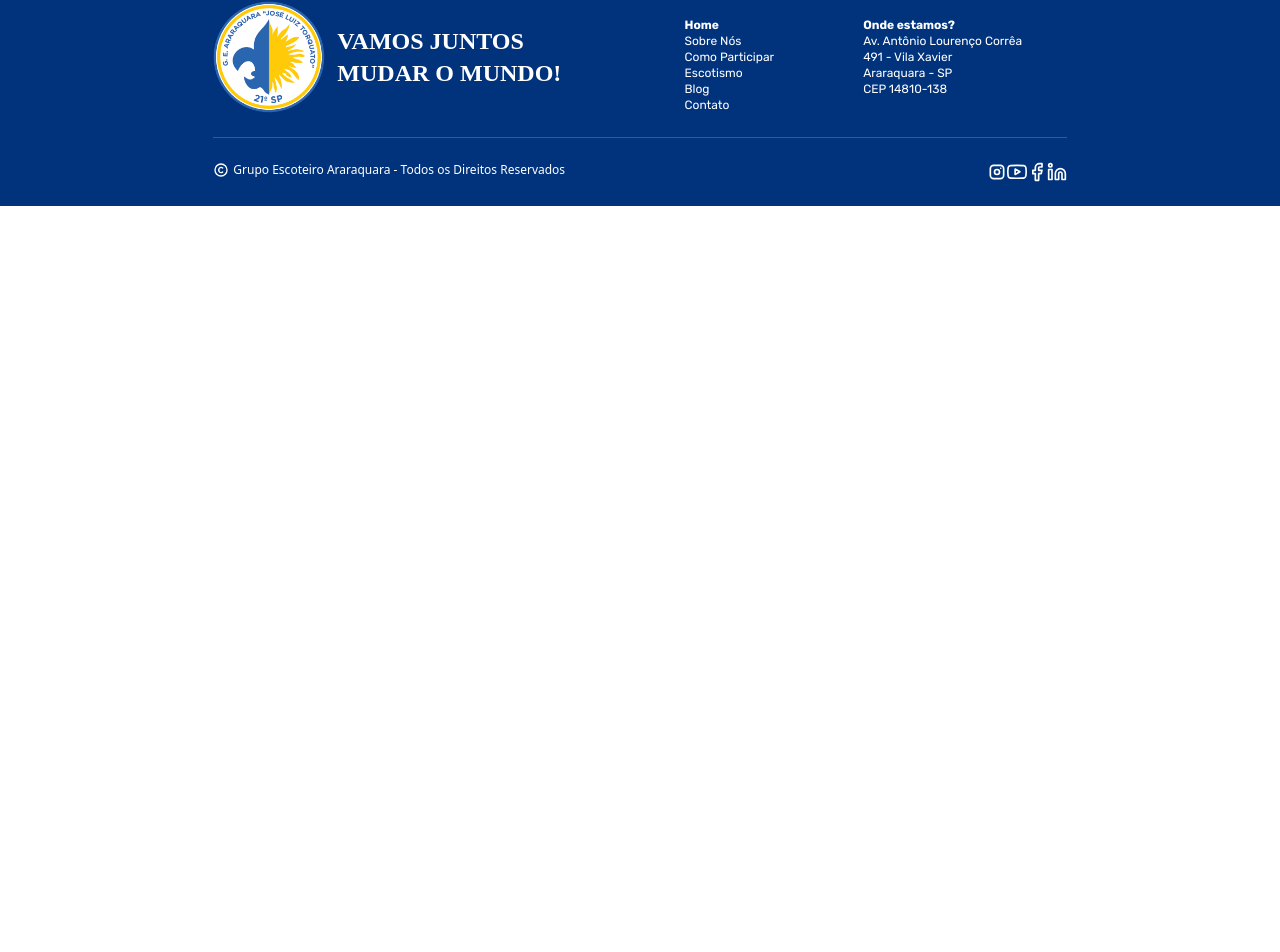
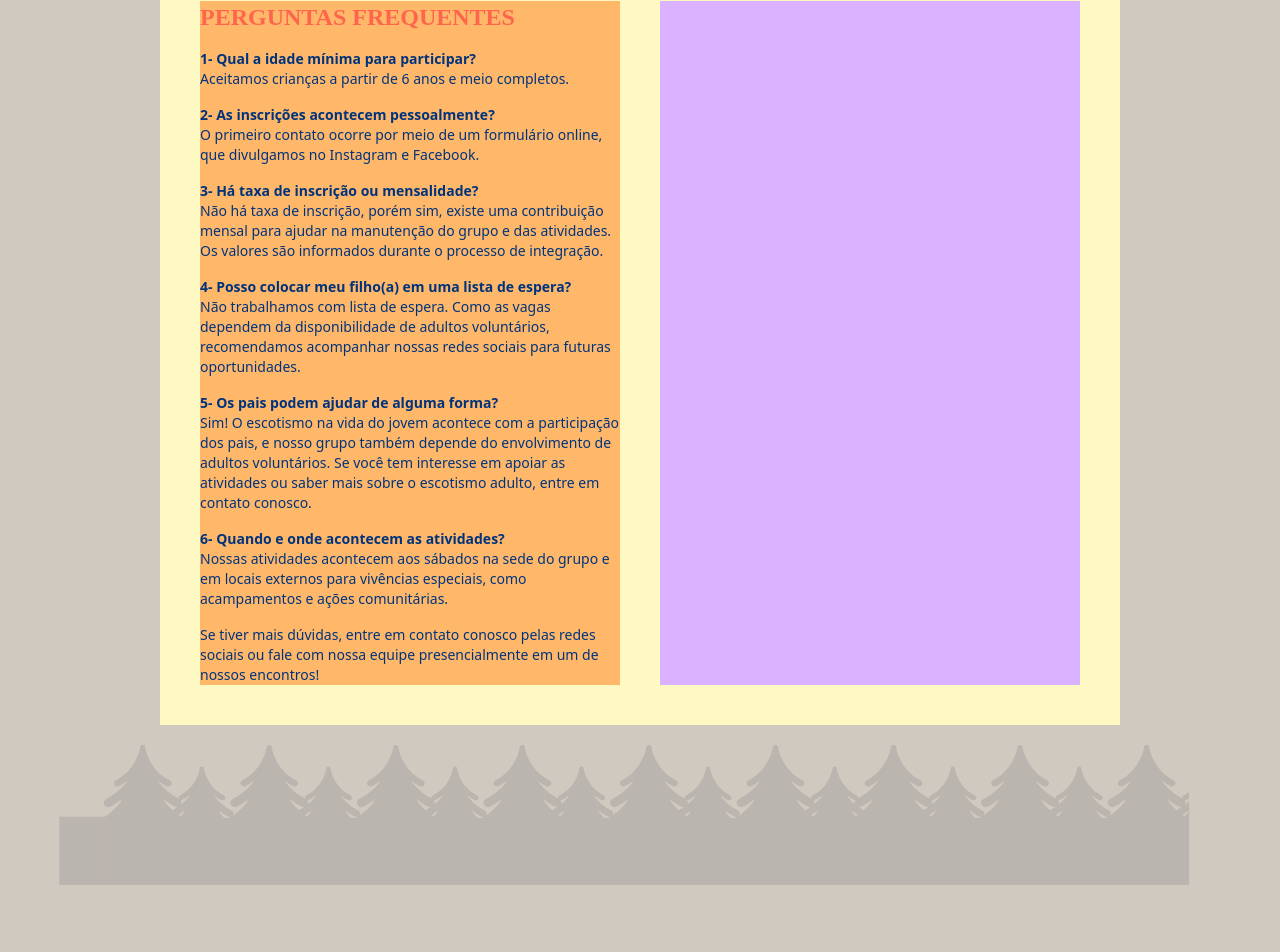
Before and after one commit to pedro-belarmino/escAraraquara, a React (Vite) app in the folder React/: page /como-participar in a window 1280 px wide. Shown: the part 1003-1955 px from the top of the page. Before the commit the page ends 1209 px from the top, so only its background shows below. Built offline with nearby package versions, Linux system fonts and the light colour scheme; a web font is replaced by a local one.

Commit message:
template fixo para navbar e footer. página escotismo, o movimento escoteiro

```diff
--- a/React/src/App.tsx
+++ b/React/src/App.tsx
@@ -3,6 +3,8 @@ import Home from "./views/Home"
 import { BrowserRouter, Route, Routes } from 'react-router-dom'
 import Test from "./views/Test"
 import HowToParticipate from "./views/HowToParticipate"
+import Template from "./views/Template"
+import Scouting from "./views/Scouting"
 
 function App() {
 
@@ -11,9 +13,12 @@ function App() {
     <>
       <BrowserRouter>
         <Routes>
-          <Route path="/" element={<Home />} />
-          <Route path="/sobre-nos" element={<AboutUs />} />
-          <Route path="/como-participar" element={<HowToParticipate />} />
+          <Route path="/" element={<Template />} >
+            <Route path="/" element={<Home />} />
+            <Route path="/sobre-nos" element={<AboutUs />} />
+            <Route path="/como-participar" element={<HowToParticipate />} />
+            <Route path="/escotismo" element={<Scouting />} />
+          </Route>
           <Route path="/teste" element={<Test />} />
 
           <Route path="*" element={<><p className="bg-red-400 text-red-800 place-self-center text-5xl">PAGINA NÃO ENCONTRADA</p></>} />
--- /dev/null
+++ b/React/src/components/pages/HowToParticipate/FrequentlyAskedQuestions.tsx
@@ -0,0 +1,63 @@
+export default function FrequentlyAskedQuestions() {
+    return (
+        <div className="w-full bg-[#D0C9BF]">
+
+            <div className="w-3/4 p-10 flex bg-yellow-100 space-x-10 place-self-center">
+
+                <div className="w-1/2 bg-orange-300 space-y-4 ">
+                    <p className="asap text-2xl font-bold text-[#FF654D]">PERGUNTAS FREQUENTES</p>
+                    <div className="text-[#00337C] text-sm space-y-4">
+                        <div>
+                            <p className="font-semibold">1- Qual a idade mínima para participar?</p>
+                            <p>Aceitamos crianças a partir de 6 anos e meio completos.</p>
+                        </div>
+                        <div>
+                            <p className="font-semibold">2- As inscrições acontecem pessoalmente?</p>
+                            <p>O primeiro contato ocorre por meio de um formulário online, que divulgamos no Instagram e Facebook.</p>
+                        </div>
+                        <div>
+                            <p className="font-semibold">3- Há taxa de inscrição ou mensalidade?</p>
+                            <p>Não há taxa de inscrição, porém sim, existe uma contribuição mensal para ajudar na manutenção do grupo e das atividades. Os valores são informados durante o processo de integração.</p>
+                        </div>
+                        <div>
+                            <p className="font-semibold">4- Posso colocar meu filho(a) em uma lista de espera?</p>
+                            <p>Não trabalhamos com lista de espera. Como as vagas dependem da disponibilidade de adultos voluntários, recomendamos acompanhar nossas redes sociais para futuras oportunidades.</p>
+                        </div>
+                        <div>
+                            <p className="font-semibold">5- Os pais podem ajudar de alguma forma?</p>
+                            <p>Sim! O escotismo na vida do jovem acontece com a participação dos pais, e nosso grupo também depende do envolvimento de adultos voluntários. Se você tem interesse em apoiar as atividades ou saber mais sobre o escotismo adulto, entre em contato conosco.</p>
+                        </div>
+                        <div>
+                            <p className="font-semibold">6- Quando e onde acontecem as atividades?</p>
+                            <p>Nossas atividades acontecem aos sábados na sede do grupo e em locais externos para vivências especiais, como acampamentos e ações comunitárias.</p>
+                        </div>
+
+                        <p>Se tiver mais dúvidas, entre em contato conosco pelas redes sociais ou fale com nossa equipe presencialmente em um de nossos encontros!</p>
+                    </div>
+                </div>
+                <div className="w-1/2 bg-purple-300">
+
+                </div>
+
+
+
+            </div>
+
+            <div className="w-full overflow-hidden">
+                <img
+                    src="public/assets/SVGs/trees.svg"
+                    alt=""
+                    className="w-full block"
+                    style={{
+                        clipPath: 'inset(0 0 80px 0)',
+                        maxHeight: '240px', // altura da imagem original - 80px de corte
+                        height: 'auto'
+                    }}
+                />
+            </div>
+
+
+
+        </div>
+    )
+}
--- a/React/src/components/pages/HowToParticipate/HowToParticipateMainImage.tsx
+++ b/React/src/components/pages/HowToParticipate/HowToParticipateMainImage.tsx
@@ -7,7 +7,7 @@ export default function HowToParticipateMainImage() {
                     alt="Imagem de Sobre Nós"
                     className="w-full h-full object-cover object-center brightness-65"
                 />
-                <p className="absolute inset-0 flex items-center justify-center font-bold text-3xl text-center text-white">
+                <p className="absolute inset-0 asap flex items-center justify-center font-bold text-4xl text-center text-white">
                     COMO PARTICIPAR
                 </p>
             </div>
--- /dev/null
+++ b/React/src/components/pages/Scouting/ScoutingMainImage.tsx
@@ -0,0 +1,16 @@
+export default function ScoutingMainImage() {
+    return (
+        <div className="w-full">
+            <div className="relative w-full aspect-[10/3]">
+                <img
+                    src="/assets/images/IMG_1116.JPG"
+                    alt="Imagem de Sobre Nós"
+                    className="w-full h-full object-cover object-center brightness-65"
+                />
+                <p className="absolute inset-0 asap flex items-center justify-center font-bold text-4xl text-center text-white">
+                    ESCOTISMO
+                </p>
+            </div>
+        </div>
+    );
+}
--- /dev/null
+++ b/React/src/components/pages/Scouting/TheScoutMovement.tsx
@@ -0,0 +1,28 @@
+export default function TheScoutMovement() {
+    return (
+        <div className="flex w-3/4 p-10 place-self-center space-x-5 bg-sky-300">
+            <div className="w-1/2 bg-red-300 space-y-5">
+
+                <p className="text-[#FF654D] font-bold text-3xl asap ">O MOVIMENTO ESCOTEIRO</p>
+
+                <div className="rubik text-sm space-y-5 text-[#00337C]">
+
+                    <p><b>Criado em 1907 por Robert Baden-Powell (BP),</b> o escotismo é um movimento de educação não-formal presente em mais de 170 países, <b>impactando milhões</b> de crianças, jovens e adultos ao longo das décadas.</p>
+
+                    <p>Com uma metodologia baseada na <b>aprendizagem pela prática,</b> o escotismo incentiva valores como <b>responsabilidade, liderança, trabalho em equipe e respeito à natureza,</b> formando cidadãos comprometidos <b>com um mundo melhor.</b></p>
+
+                    <p>No Brasil, o movimento é organizado pela <b>União dos Escoteiros do Brasil (UEB),</b> seguindo princípios que unem aventura, desafios e crescimento pessoal.</p>
+
+                    <p>Se quiser saber mais sobre o escotismo e sua história,
+                        acesse: <a className="font-semibold hover:underline" href="https://www.escoteiros.org.br" target="blank">www.escoteiros.org.br</a></p>
+                </div>
+
+            </div>
+
+
+            <div className="w-1/2 bg-green-300">
+                <img src="/assets/images/Historia2.png" alt="" className="w-full" />
+            </div>
+        </div>
+    )
+}
--- a/React/src/components/shared/NavBar.tsx
+++ b/React/src/components/shared/NavBar.tsx
@@ -11,7 +11,7 @@ export default function NavBar() {
                         <a href="/">Home</a>
                         <a href="/sobre-nos">Sobre Nós</a>
                         <a href="/como-participar">Como Participar</a>
-                        <a href="">Escotismo</a>
+                        <a href="/escotismo">Escotismo</a>
                         <a href="">Blog</a>
                         <a href="">Contato</a>
                         <a href=""><svg className="h-7 w-5 text-white" fill="none" viewBox="0 0 24 24" stroke="currentColor">
--- a/React/src/views/AboutUs.tsx
+++ b/React/src/views/AboutUs.tsx
@@ -1,17 +1,13 @@
 import AboutUsMainImage from "../components/pages/AboutUs/AboutUsMainImage";
 import MissionVisionValuesSession from "../components/pages/AboutUs/MissionVisionValuesSession";
 import OurHistorySession from "../components/pages/AboutUs/OurHistorySession";
-import Footer from "../components/shared/Footer";
-import NavBar from "../components/shared/NavBar";
 
 export default function AboutUs() {
     return (
         <>
-            <NavBar />
             <AboutUsMainImage />
             <OurHistorySession />
             <MissionVisionValuesSession />
-            <Footer />
         </>
     )
 }
--- a/React/src/views/Home.tsx
+++ b/React/src/views/Home.tsx
@@ -1,17 +1,13 @@
 import GetToKnowOurWork from "../components/pages/Home/GetToKnowOurWork";
 import HomeMainImage from "../components/pages/Home/HomeMainImage";
 import WhoWeAreSession from "../components/pages/Home/WhoWeAreSession";
-import Footer from "../components/shared/Footer";
-import NavBar from "../components/shared/NavBar";
 
 export default function Home() {
     return (
         <>
-            <NavBar />
             <HomeMainImage />
             <WhoWeAreSession />
             <GetToKnowOurWork />
-            <Footer />
         </>
     )
 }
--- a/React/src/views/HowToParticipate.tsx
+++ b/React/src/views/HowToParticipate.tsx
@@ -1,15 +1,13 @@
+import FrequentlyAskedQuestions from "../components/pages/HowToParticipate/FrequentlyAskedQuestions";
 import HowToParticipateMainImage from "../components/pages/HowToParticipate/HowToParticipateMainImage";
 import Registrations from "../components/pages/HowToParticipate/Registrations";
-import Footer from "../components/shared/Footer";
-import NavBar from "../components/shared/NavBar";
 
 export default function HowToParticipate() {
     return (
         <>
-            <NavBar />
             <HowToParticipateMainImage />
             <Registrations />
-            <Footer />
+            <FrequentlyAskedQuestions />
 
         </>
     )
--- /dev/null
+++ b/React/src/views/Scouting.tsx
@@ -0,0 +1,11 @@
+import ScoutingMainImage from "../components/pages/Scouting/ScoutingMainImage";
+import TheScoutMovement from "../components/pages/Scouting/TheScoutMovement";
+
+export default function Scouting() {
+    return (
+        <>
+            <ScoutingMainImage />
+            <TheScoutMovement />
+        </>
+    )
+}
--- /dev/null
+++ b/React/src/views/Template.tsx
@@ -0,0 +1,14 @@
+import { Outlet } from "react-router-dom";
+import NavBar from "../components/shared/NavBar";
+import Footer from "../components/shared/Footer";
+
+
+export default function Template() {
+    return (
+        <>
+            <NavBar />
+            <Outlet />
+            <Footer />
+        </>
+    )
+}
```
